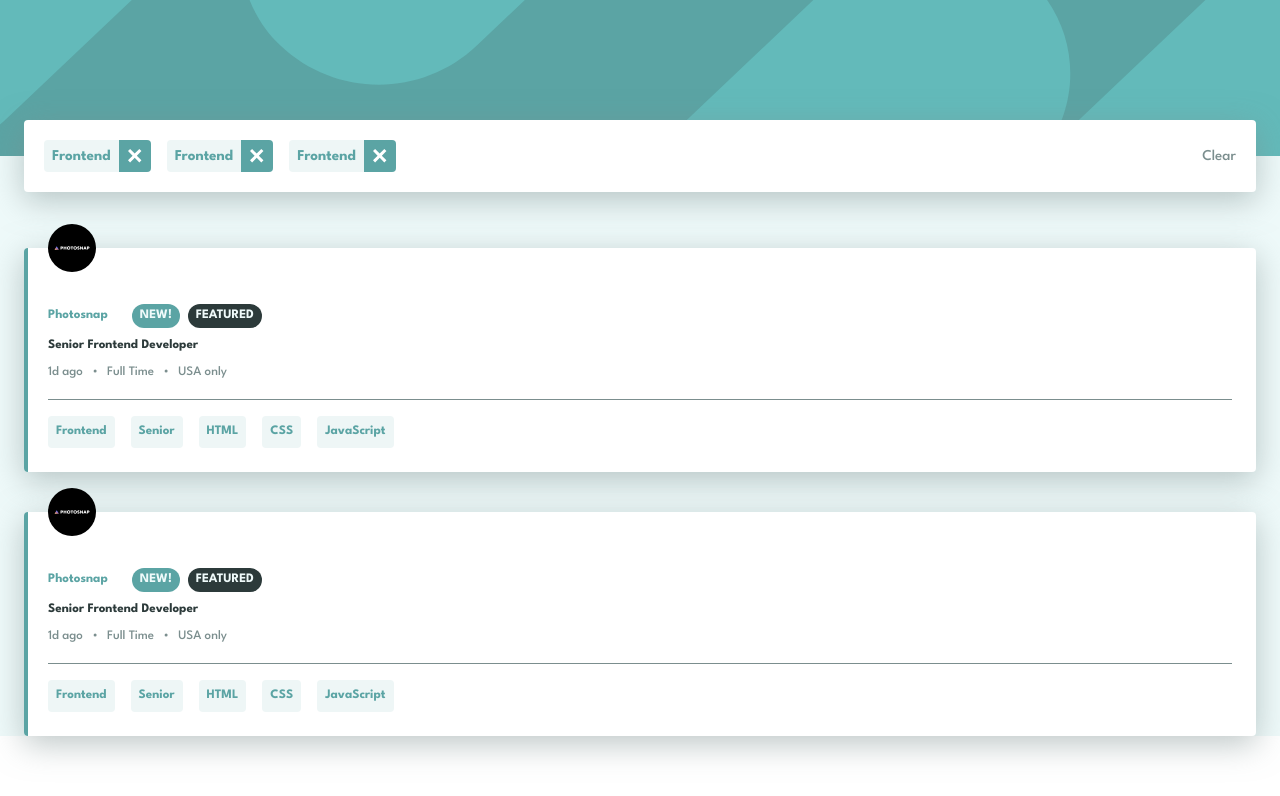
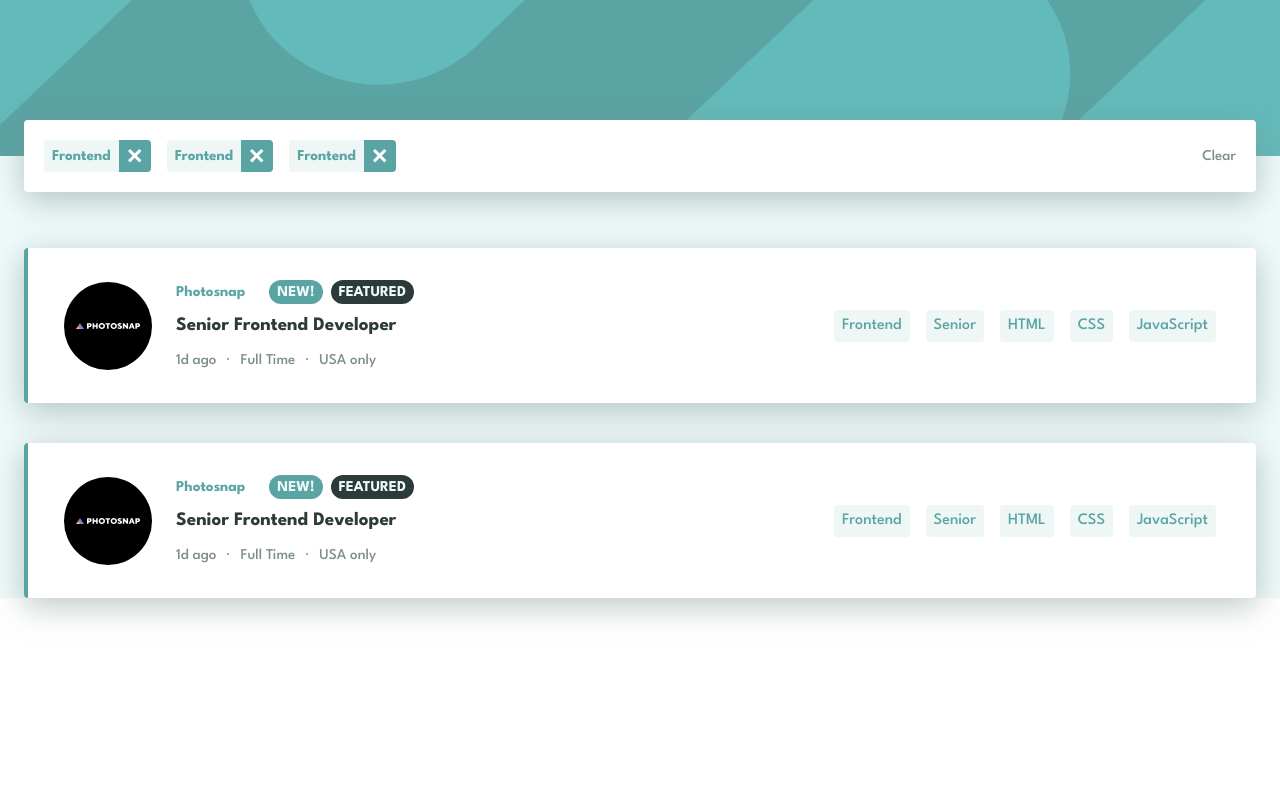
Before and after one commit to c0dehamster/static-job-listings, a React (Vite) app: page / in a window 1280 px wide. Shown: the top 796 px of the page. Built offline with nearby package versions, Linux system fonts and the light colour scheme.

Commit message:
Style the card component (desktop)

```diff
--- a/src/App.css
+++ b/src/App.css
@@ -7,7 +7,6 @@
 	display: flex;
 	flex-direction: column;
 	align-items: center;
-	justify-content: baseline;
 	gap: 3.5rem;
 
 	background-color: var(--color-neutral-100);
--- a/src/components/JobCard.css
+++ b/src/components/JobCard.css
@@ -2,7 +2,8 @@
 	position: relative;
 
 	min-height: 9.5rem;
-	padding: 1.5rem;
+	padding-inline: 2.5rem;
+	padding-block: 2rem;
 	border-radius: 0.25rem;
 	align-items: center;
 
@@ -10,7 +11,9 @@
 	grid-template-areas:
 		"info"
 		"tags";
-	gap: 1rem;
+	align-items: center;
+	row-gap: 1rem;
+	column-gap: 1.5rem;
 
 	background-color: white;
 	box-shadow: 0 0.5rem 2rem 0 hsl(180 8% 52% / 0.5);
@@ -29,46 +32,48 @@
 }
 
 .card__logo {
+	grid-area: logo;
+
 	position: absolute;
+	left: 1.5rem;
 	top: 0;
-	left: 1.5rem;
 	transform: translateY(-50%);
 
+	aspect-ratio: 1;
 	width: 3rem;
-	aspect-ratio: 1;
 }
 
 .card__info {
-	padding-block: 2rem 1rem;
+	grid-area: info;
+
+	padding-block-end: 1rem;
+
 	display: grid;
 	gap: 0.5rem;
 	border-bottom: 1px solid var(--color-neutral-400);
 }
 
-.card__company,
-.card__heading,
-.card__detail {
-	font-size: var(--font-size-100);
-}
-
-.card__header,
-.card__categories {
+.card__header {
 	display: flex;
 	align-items: center;
-}
-
-.card__header {
 	gap: 1.5rem;
 }
 
-.card__categories {
+.card__company {
+	font-size: var(--font-size-100);
+	color: var(--color-primary-400);
+	font-weight: var(--font-weight-bold);
+}
+
+.card__cathegories {
+	display: flex;
 	gap: 0.5rem;
 }
 
-.card__category {
+.card__cathegory {
 	height: 1.5rem;
+	padding-inline: 0.5rem;
 	border-radius: 0.75rem;
-	padding-inline: 0.5rem;
 
 	display: inline-flex;
 	align-items: center;
@@ -76,26 +81,24 @@
 	color: var(--color-neutral-100);
 
 	font-size: var(--font-size-100);
+	font-weight: var(--font-weight-bold);
 	text-transform: uppercase;
-	font-weight: var(--font-weight-bold);
 }
 
-.card__category--new {
+.card__cathegory--new {
 	background-color: var(--color-primary-400);
 }
 
-.card__category--featured {
+.card__cathegory--featured {
 	background-color: var(--color-neutral-900);
 }
 
-.card__company {
-	color: var(--color-primary-400);
+.card__heading {
+	font-size: var(--color-neutral-100);
 	font-weight: var(--font-weight-bold);
-}
+	color: var(--color-neutral-900);
 
-.card__heading {
-	color: var(--color-neutral-900);
-	font-weight: var(--font-weight-bold);
+	transition: color 100ms ease-in;
 }
 
 .card__details {
@@ -105,18 +108,20 @@
 
 .card__detail {
 	position: relative;
+
+	font-size: var(--font-size-100);
+	font-weight: var(--font-weight-normal);
 	color: var(--color-neutral-400);
-	font-weight: var(--font-weight-normal);
 }
 
 .card__detail:not(:last-child)::before {
 	content: "";
 	position: absolute;
+	top: 40%;
 	right: -0.75rem;
-	top: 40%;
-	transform: translateX(50%) translateY(-50%);
+	transform: translateX(50%);
 
-	width: 0.2rem;
+	width: 0.125rem;
 	aspect-ratio: 1;
 	border-radius: 50%;
 
@@ -124,6 +129,8 @@
 }
 
 .tags {
+	grid-area: tags;
+
 	display: flex;
 	flex-wrap: wrap;
 	gap: 1rem;
@@ -131,20 +138,56 @@
 
 .tags__button {
 	height: 2rem;
+	border-radius: 0.25rem;
 	padding-inline: 0.5rem;
-	border-radius: 0.25rem;
 
 	background-color: var(--color-neutral-200);
 	color: var(--color-primary-400);
 
-	font-size: var(--font-size-100);
-	font-weight: var(--font-weight-bold);
+	transition: color 100ms ease-in, background-color 100ms ease-in;
+}
 
-	transition: background-color 100ms ease-in, color 100ms ease-in;
+.card__heading:hover,
+.card__heading:focus {
+	color: var(--color-primary-400);
 }
 
 .tags__button:hover,
 .tags__button:focus {
-	color: var(--color-neutral-100);
+	color: var(--color-neutral-200);
 	background-color: var(--color-primary-400);
 }
+
+@media screen and (min-width: 50rem) {
+	.card {
+		padding-block: 2rem;
+		padding-inline: 2.5rem;
+		grid-template-columns: 5.5rem 1fr 1.5fr;
+		grid-template-areas: "logo info tags";
+	}
+
+	.card__logo {
+		position: static;
+		width: 100%;
+		transform: none;
+	}
+
+	.card__info {
+		padding: 0px;
+		border: none;
+	}
+
+	.card__company,
+	.card__cathegory,
+	.card__detail {
+		font-size: var(--font-size-400);
+	}
+
+	.card__heading {
+		font-size: var(--font-size-600);
+	}
+
+	.tags {
+		justify-content: end;
+	}
+}
--- a/src/components/JobCard.tsx
+++ b/src/components/JobCard.tsx
@@ -5,23 +5,23 @@ import "./JobCard.css"
 export const JobCard = () => {
 	return (
 		<li className="card card--new">
+			<img src={Logo} alt="" className="card__logo" />
+
 			<div className="card__info">
-				<img src={Logo} alt="" className="card__logo" />
+				<div className="card__header">
+					<p className="card__company">Photosnap</p>
 
-				<div className="card__header">
-					<h2 className="card__company">Photosnap</h2>
-
-					<div className="card__categories">
-						<p className="card__category card__category--new">
+					<div className="card__cathegories">
+						<p className="card__cathegory card__cathegory--new">
 							New!
 						</p>
-						<p className="card__category card__category--featured">
+						<p className="card__cathegory card__cathegory--featured">
 							Featured
 						</p>
 					</div>
 				</div>
 
-				<p className="card__heading">Senior Frontend Developer</p>
+				<h2 className="card__heading">Senior Frontend Developer</h2>
 
 				<div className="card__details">
 					<p className="card__detail">1d ago</p>
```
